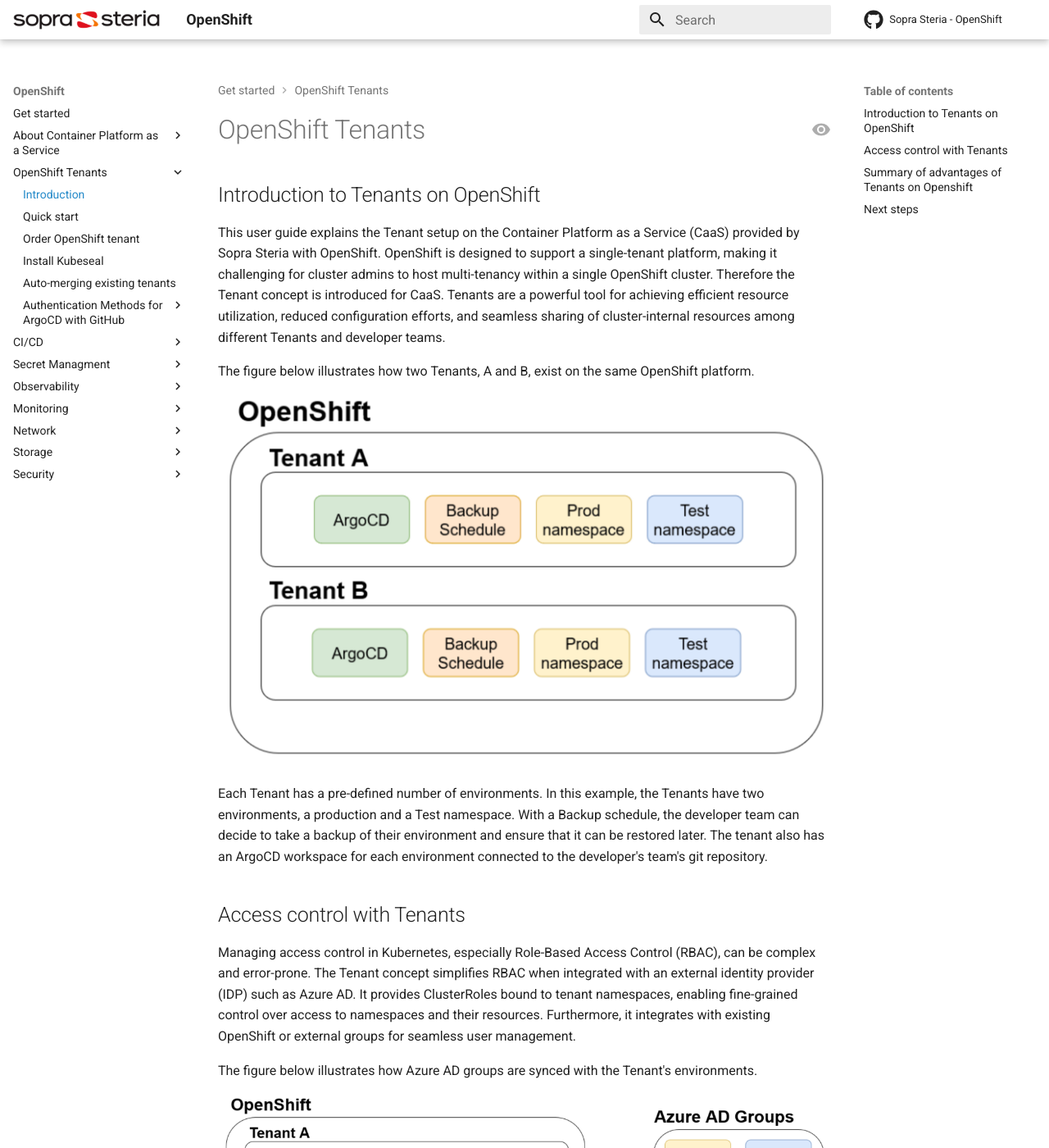
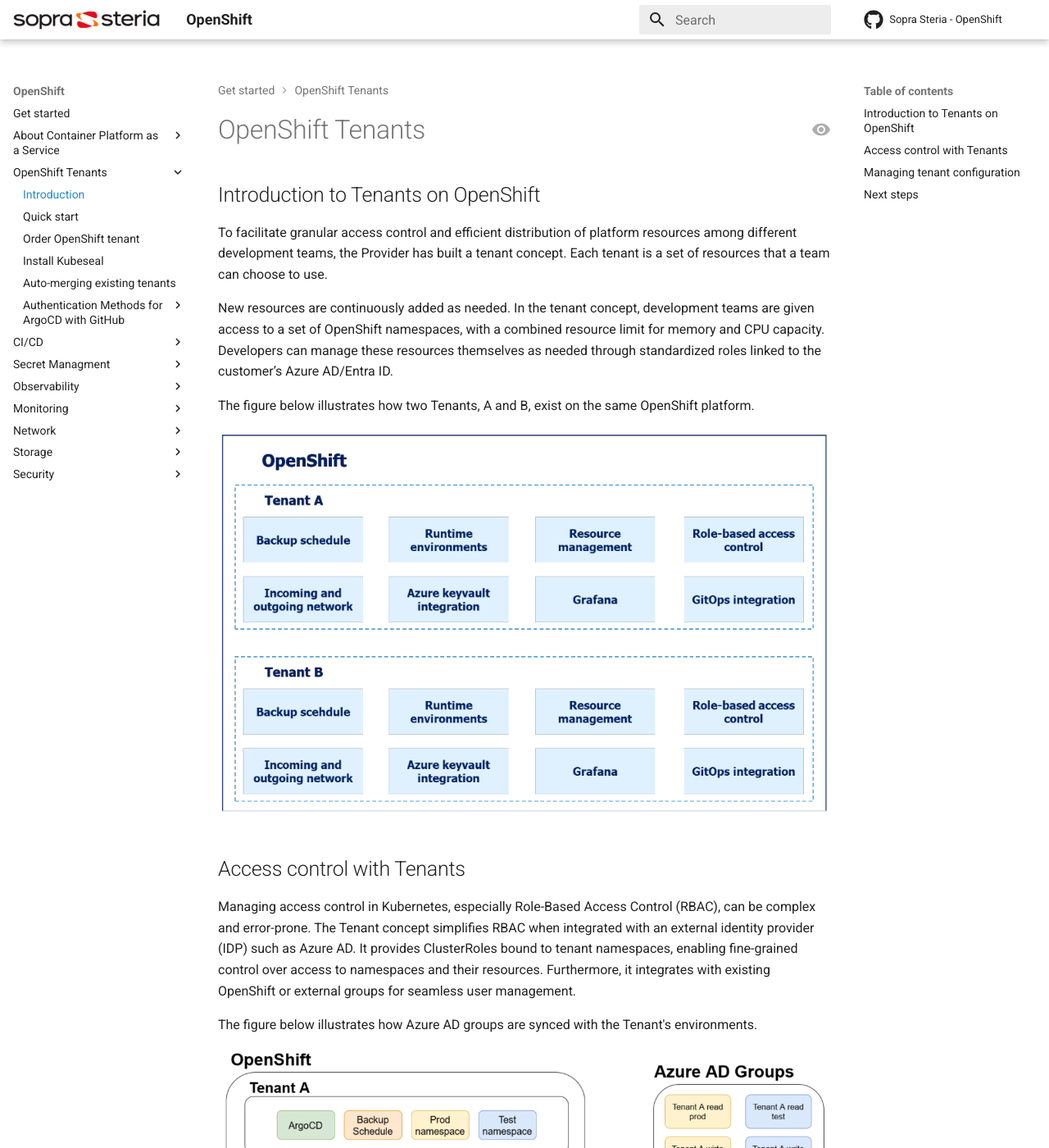
Before and after one commit to Sopra-Steria-Norge-Kubernetes/OpenShift, an MkDocs documentation site: the page built from docs/OpenShift Tenants/Introduction-to-openshift-tenants.md, in a window 1280 px wide and 1400 px high. Shown: the whole window at 82% size. Built offline with MkDocs 1.6.1 and Material for MkDocs 9.7.7, drawn with Linux system fonts in a browser that asks for light colours; comment, search, counter and statistics services are not loaded; some of the changed text lies outside the part shown.

Commit message:
fixed tenant introduction

```diff
--- a/docs/OpenShift Tenants/Introduction-to-openshift-tenants.md
+++ b/docs/OpenShift Tenants/Introduction-to-openshift-tenants.md
@@ -1,13 +1,13 @@
 # OpenShift Tenants
 
 ## Introduction to Tenants on OpenShift
-This user guide explains the Tenant setup on the Container Platform as a Service (CaaS) provided by Sopra Steria with OpenShift. OpenShift is designed to support a single-tenant platform, making it challenging for cluster admins to host multi-tenancy within a single OpenShift cluster. Therefore the Tenant concept is introduced for CaaS.  Tenants are a powerful tool for achieving efficient resource utilization, reduced configuration efforts, and seamless sharing of cluster-internal resources among different Tenants and developer teams.
+To facilitate granular access control and efficient distribution of platform resources among different development teams, the Provider has built a tenant concept. Each tenant is a set of resources that a team can choose to use.
+
+New resources are continuously added as needed. In the tenant concept, development teams are given access to a set of OpenShift namespaces, with a combined resource limit for memory and CPU capacity. Developers can manage these resources themselves as needed through standardized roles linked to the customer’s Azure AD/Entra ID.
 
 The figure below illustrates how two Tenants, A and B, exist on the same OpenShift platform.
 
-![tenant](../img/Openshift%20Tenants/tenant.png)
-
-Each Tenant has a pre-defined number of environments. In this example, the Tenants have two environments, a production and a Test namespace. With a Backup schedule, the developer team can decide to take a backup of their environment and ensure that it can be restored later. The tenant also has an ArgoCD workspace for each environment connected to the developer's team's git repository.
+![TenantOverview](../img/About Container-Platform-as-a-Service/TenantOverview.png)
 
 ## Access control with Tenants
 Managing access control in Kubernetes, especially Role-Based Access Control (RBAC), can be complex and error-prone. The Tenant concept simplifies RBAC when integrated with an external identity provider (IDP) such as Azure AD. It provides ClusterRoles bound to tenant namespaces, enabling fine-grained control over access to namespaces and their resources. Furthermore, it integrates with existing OpenShift or external groups for seamless user management.
@@ -18,17 +18,11 @@
 
 In this example, there exist four Azure AD groups per tenant. Each namespace has one read group and one write group. The write group can modify and add new resources into the namespaces, and the read group can only view the resources.
 
-## Summary of advantages of Tenants on Openshift
+## Managing tenant configuration
 
-A Tenant can be viewed as a workspace for a team in OpenShift, where they can develop one or more applications and further push them to their production environment.
-The Tenant concept gives the following features for organisations:
+Tenants are defined in the customers git. Changes in tenant configuration are submitted through pull requests. Once a pull request is approved, the changes are immediately synced to the environment through a GitOps process. This solution for ordering and configuring tenants ensures that both the Service Provider and the customer have insight into the current tenant configuration at any given time.
 
-* **Simplified Multi-Tenancy:** Provides streamlined multi-tenancy within OpenShift.
-* **Access Control:** Simplifies RBAC configuration with a "least privilege" mindset, automatically maintaining up-to-date rules with zero manual effort.
-* **Self-Service:** Enables users to safely provision Kubernetes resources and objects for themselves and their teams. Team-owned namespaces and their resources count towards team quotas, simplifying resource allocation and sharing.
-* **ArgoCD Integration:** Integrates with ArgoCD for streamlined RBAC management.
-* **Cost and Resource Optimization:** Defines resource quotas at the tenant scope for efficient resource allocation.
-
+![ConfigOverview](../img/About Container-Platform-as-a-Service/ConfigOverview.png)
 
 ## Next steps
 Now that you are familiar with the Tenant concept, the next step is to start developing on OpenShift.
```
Also changed, not shown: docs/About Container-Platform-as-a-Service/openshift-tenants.md (+6 -0 lines).
